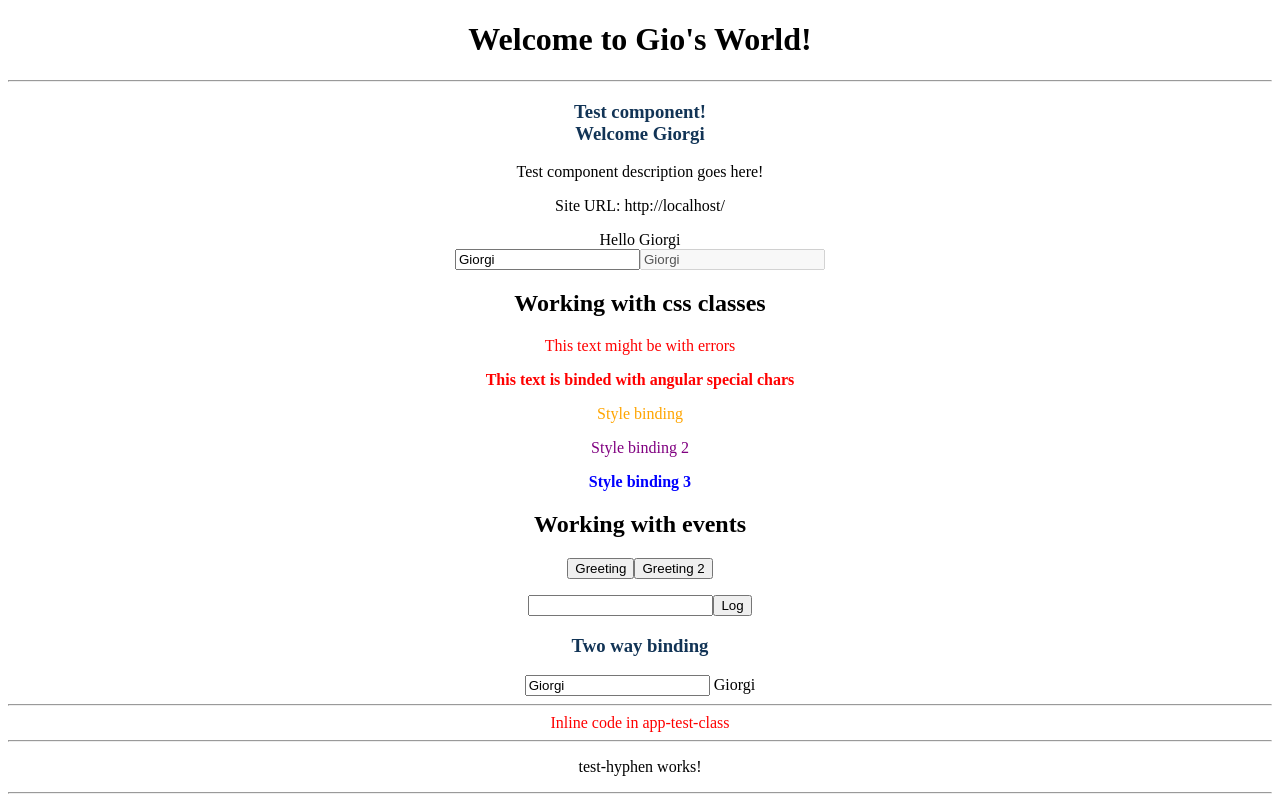
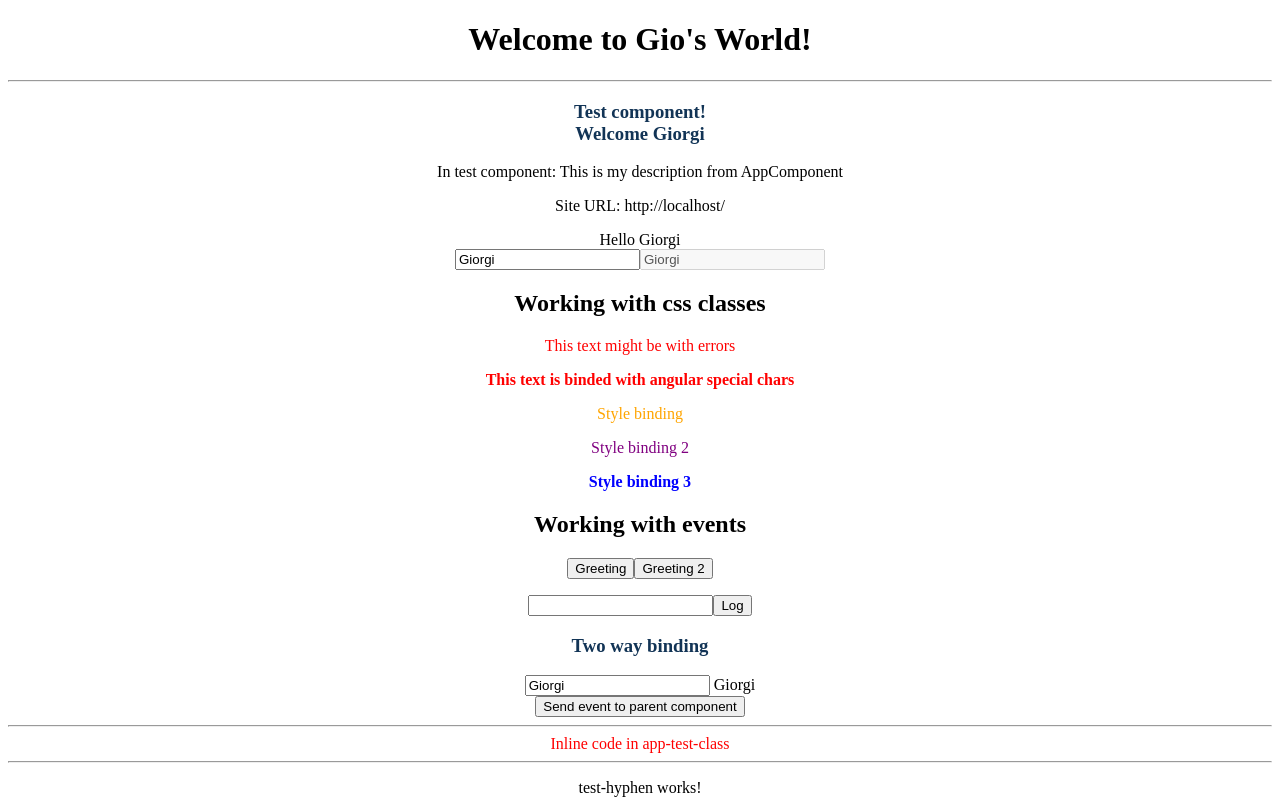
Before and after one commit to gghughunishvili/angular, an Angular app in the folder hello-world/: page / in a window 1280 px wide. Shown: the top 800 px of the page. Built offline with nearby package versions, Linux system fonts and the light colour scheme.

Commit message:
added sending events and data between parent and child components example

```diff
--- a/hello-world/src/app/app.component.html
+++ b/hello-world/src/app/app.component.html
@@ -3,8 +3,9 @@
   <h1>
     Welcome to {{ title }}!
   </h1>
+  <h3>{{message}}</h3>
   <hr>
-  <app-test></app-test>
+  <app-test (childEvent)="message=$event" [parentData]="description"></app-test>
   <hr>
   <div class="app-test-class"></div>
   <hr>
--- a/hello-world/src/app/app.component.ts
+++ b/hello-world/src/app/app.component.ts
@@ -7,4 +7,6 @@ import { Component } from '@angular/core';
 })
 export class AppComponent {
   title = `Gio's World`;
+  public description = `This is my description from AppComponent`;
+  public message = "";
 }
--- a/hello-world/src/app/test/test.component.html
+++ b/hello-world/src/app/test/test.component.html
@@ -5,7 +5,7 @@
 </h3>
 
 <p>
-  Test component description goes here!
+  In test component: {{description}}
 </p>
 <p>
   Site URL: {{ siteUrl }}
@@ -46,4 +46,7 @@
     <h3>Two way binding</h3>
     <input [(ngModel)]="name" type="text"> {{name}}
   </div>
+  <div>
+    <button (click)="fireEvent()">Send event to parent component</button>
+  </div>
 </div>
--- a/hello-world/src/app/test/test.component.ts
+++ b/hello-world/src/app/test/test.component.ts
@@ -1,4 +1,4 @@
-import { Component, OnInit } from '@angular/core';
+import { Component, OnInit, Input, Output, EventEmitter } from '@angular/core';
 
 @Component({
   selector: 'app-test',
@@ -6,6 +6,11 @@ import { Component, OnInit } from '@angular/core';
   styleUrls: ['./test.component.css']
 })
 export class TestComponent implements OnInit {
+  // @Input() public parentData; // One way to get parentData
+  @Input('parentData') public description;
+
+  @Output() public childEvent = new EventEmitter();
+
   public name = "Giorgi";
   public myId = "testID";
   public isDisabled = true;
@@ -47,4 +52,9 @@ export class TestComponent implements OnInit {
     console.log(message);
   }
 
+  fireEvent = () => {
+    console.log("here");
+    this.childEvent.emit("This data was sent from child component event!");
+  }
+
 }
```
